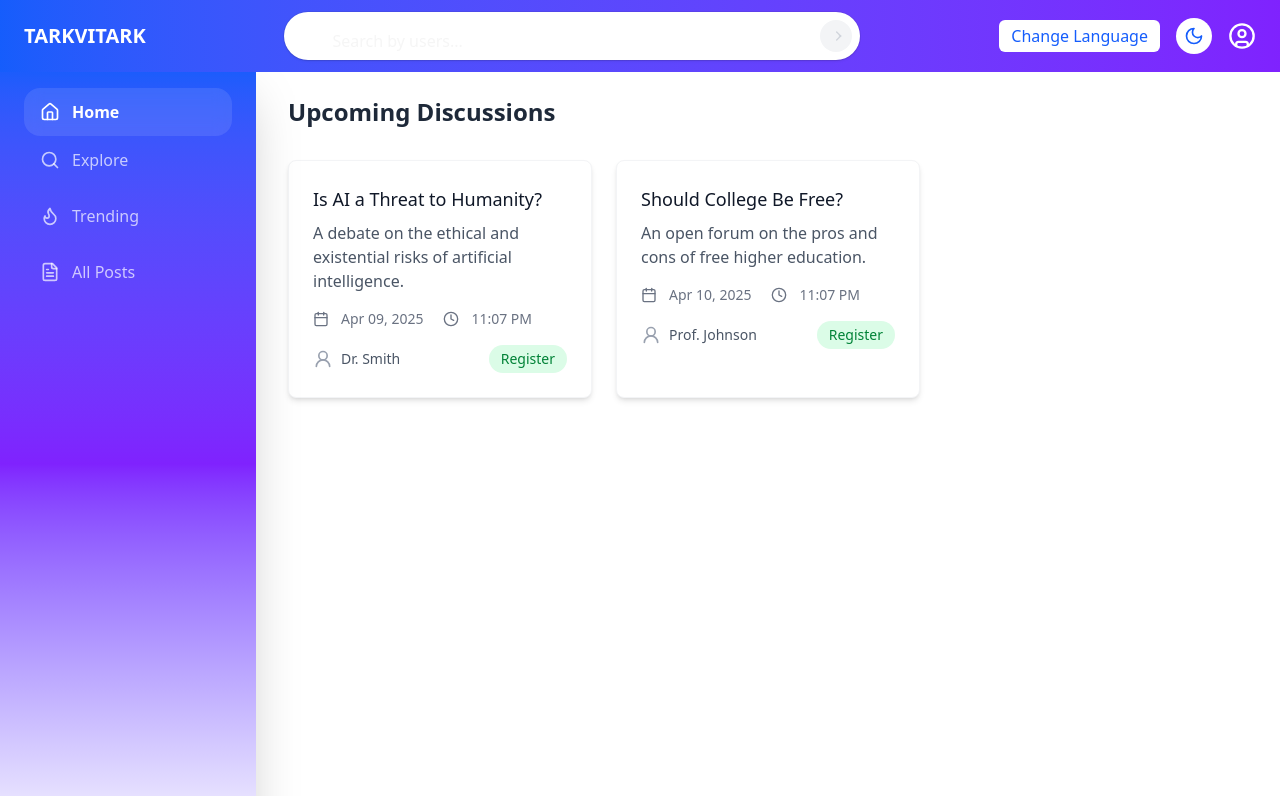
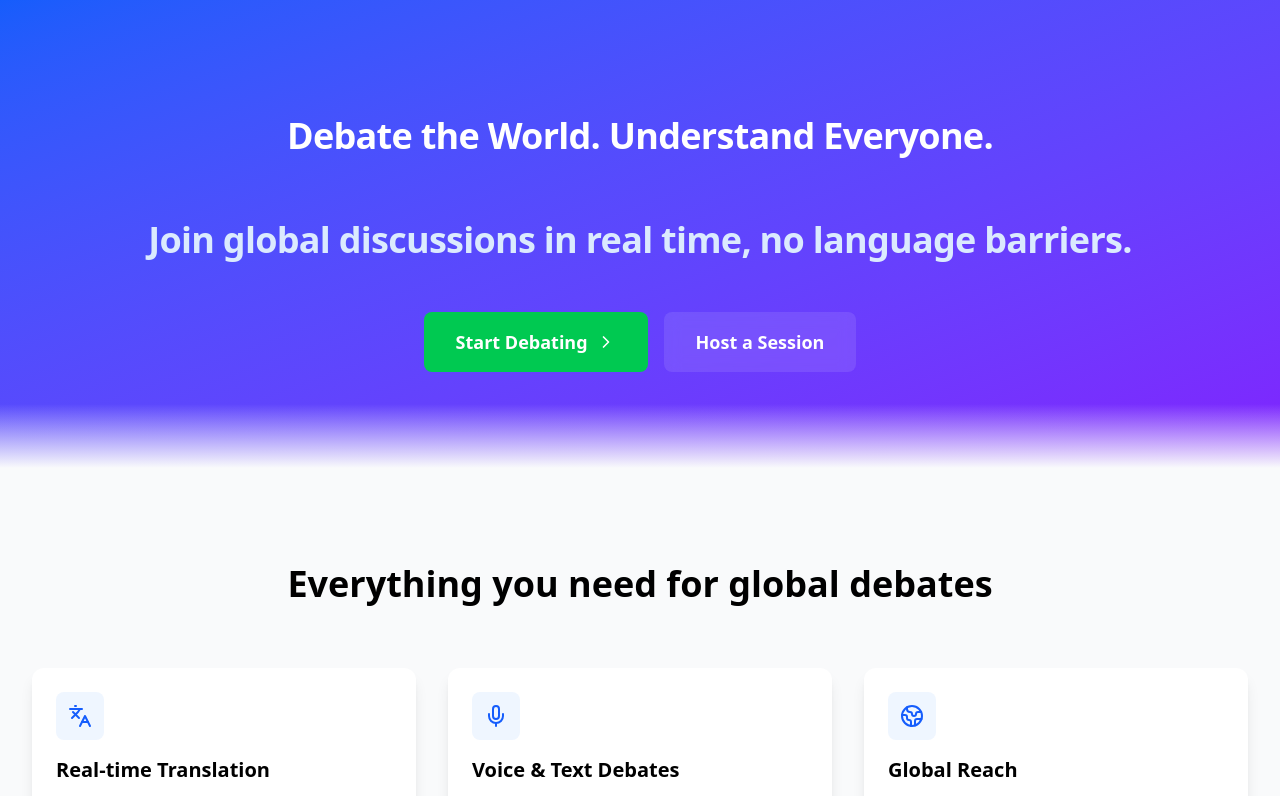
Before and after one commit to rkaniketraj/TarkVitark-, a React (Vite) app in the folder TarkVitark/: page / in a window 1280 px wide. Shown: the top 796 px of the page. Built offline with nearby package versions, Linux system fonts and the light colour scheme.

Commit message:
ui change

```diff
--- a/TarkVitark/src/App.jsx
+++ b/TarkVitark/src/App.jsx
@@ -15,16 +15,6 @@ import ProfilePage from './pages/ProfilePage'
 const App = () => {
   return (
     <>
-    {/*<HomePage/> */}
-     {/* <Landing/> */}
-     {/* <LeftSideBar/> */}
-     {/* <ProfilePage/> */}
-     {/* <Login/> */}
-     {/* <Register/> */}
-     {/* <ActiveDiscussion/> */}
-     <FutureEvents/>
-
-
 
 
 
--- a/TarkVitark/src/pages/HomePage.jsx
+++ b/TarkVitark/src/pages/HomePage.jsx
@@ -43,9 +43,9 @@ function HomePage() {
           </div>
 
           {/* Notification bar - Fixed until footer */}
-          <div className="fixed right-0 top-16 bottom-0 w-80 overflow-y-auto">
+          {/* <div className="fixed right-0 top-16 bottom-0 w-80 overflow-y-auto">
             <NotificationBar />
-          </div>
+          </div> */}
         </div>
 
         {/* Footer - Full width after content */}
--- a/TarkVitark/src/pages/Landing.jsx
+++ b/TarkVitark/src/pages/Landing.jsx
@@ -15,6 +15,7 @@ import {
   CheckCircle2,
 } from 'lucide-react';
 import { Link } from 'react-router';
+import { TypingAnimation } from '../ui/TypingAnimation';
 
 function Landing() {
   return (
@@ -24,10 +25,10 @@ function Landing() {
         <div className="max-w-7xl mx-auto px-4 sm:px-6 lg:px-8 py-24">
           <div className="text-center">
             <h1 className="text-4xl md:text-6xl font-bold mb-6">
-              Debate the World. Understand Everyone.
+             <TypingAnimation>Debate the World. Understand Everyone.</TypingAnimation>
             </h1>
             <p className="text-xl md:text-2xl mb-8 text-blue-100">
-              Join global discussions in real time, no language barriers.
+          <TypingAnimation>Join global discussions in real time, no language barriers.</TypingAnimation>
             </p>
             <div className="flex flex-col sm:flex-row gap-4 justify-center">
             <Link to="/login">
--- a/TarkVitark/src/pages/Login.jsx
+++ b/TarkVitark/src/pages/Login.jsx
@@ -1,14 +1,33 @@
 import React, { useState } from 'react';
 import { Mail, Lock, LogIn } from 'lucide-react';
 import Button from '../components/Button';
-import { Link } from 'react-router';
+import { Link, useNavigate } from 'react-router';
+// import { toast } from 'react-toastify';
+
 
 function Login() {
   const [email, setEmail] = useState('');
   const [password, setPassword] = useState('');
+  const navigate = useNavigate();
 
   const handleSubmit = (e) => {
     e.preventDefault();
+    // Perform login logic here using mock user data
+    const mockUser = {
+      email: 'test@gmail.com',
+      password: '12345678',
+    };
+
+    if (email === mockUser.email && password === mockUser.password) {
+      console.log('Login successful');
+      // toast.success('Login successful!');
+    } else {
+      console.error('Invalid email or password');
+      // toast.error('Invalid email or password');
+      return;
+    }
+
+    navigate('/home'); // Redirect to home page after login
 
     console.log('Login attempt:', { email, password });
   };
@@ -80,14 +99,14 @@ function Login() {
               Forgot password?
             </a>
           </div>
-          <Link to="/home">
+          {/* <Link> */}
           <Button
             type="submit"
             className="w-full bg-blue-600 hover:bg-blue-700 text-white focus:ring-2 focus:ring-offset-2 focus:ring-blue-500"
           >
             Login
           </Button>
-          </Link>
+          {/* </Link> */}
         </form>
 
         <div className="text-center text-sm">
--- /dev/null
+++ b/TarkVitark/src/ui/TypingAnimation.jsx
@@ -0,0 +1,81 @@
+
+
+import { cn } from "../lib/utils";
+import { motion } from "motion/react";
+import { useEffect, useRef, useState } from "react";
+
+export function TypingAnimation({
+  children,
+  className,
+  duration = 25,
+  delay = 0,
+  as: Component = "div",
+  startOnView = false,
+  ...props
+}) {
+  const MotionComponent = motion.create(Component, {
+    forwardMotionProps: true,
+  });
+
+  const [displayedText, setDisplayedText] = useState("");
+  const [started, setStarted] = useState(false);
+  const elementRef = useRef(null);
+
+  useEffect(() => {
+    if (!startOnView) {
+      const startTimeout = setTimeout(() => {
+        setStarted(true);
+      }, delay);
+      return () => clearTimeout(startTimeout);
+    }
+
+    const observer = new IntersectionObserver(
+      ([entry]) => {
+        if (entry.isIntersecting) {
+          setTimeout(() => {
+            setStarted(true);
+          }, delay);
+          observer.disconnect();
+        }
+      },
+      { threshold: 0.1 }
+    );
+
+    if (elementRef.current) {
+      observer.observe(elementRef.current);
+    }
+
+    return () => observer.disconnect();
+  }, [delay, startOnView]);
+
+  useEffect(() => {
+    if (!started) return;
+
+    let i = 0;
+    const typingEffect = setInterval(() => {
+      if (i < children.length) {
+        setDisplayedText(children.substring(0, i + 1));
+        i++;
+      } else {
+        clearInterval(typingEffect);
+      }
+    }, duration);
+
+    return () => {
+      clearInterval(typingEffect);
+    };
+  }, [children, duration, started]);
+
+  return (
+    <MotionComponent
+      ref={elementRef}
+      className={cn(
+        "text-4xl font-bold leading-[5rem] tracking-[-0.02em]",
+        className
+      )}
+      {...props}
+    >
+      {displayedText}
+    </MotionComponent>
+  );
+}
```
